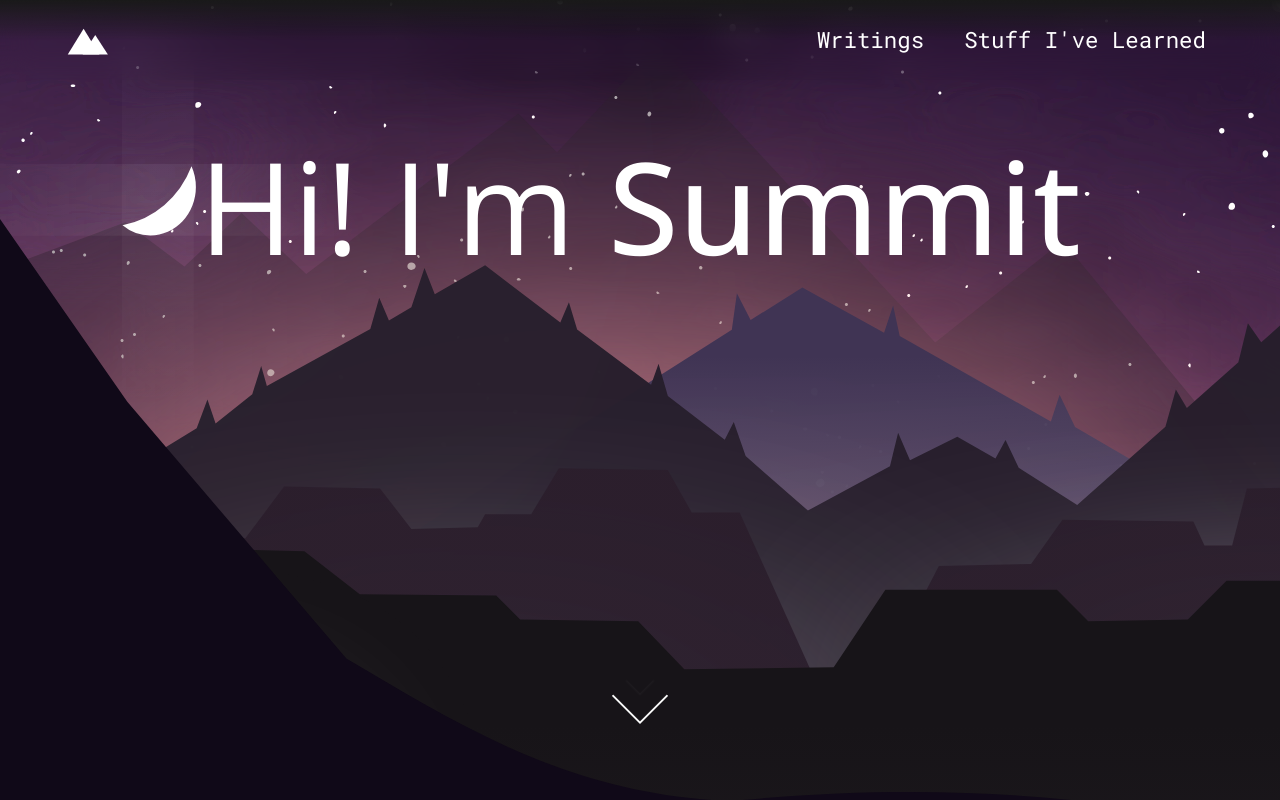
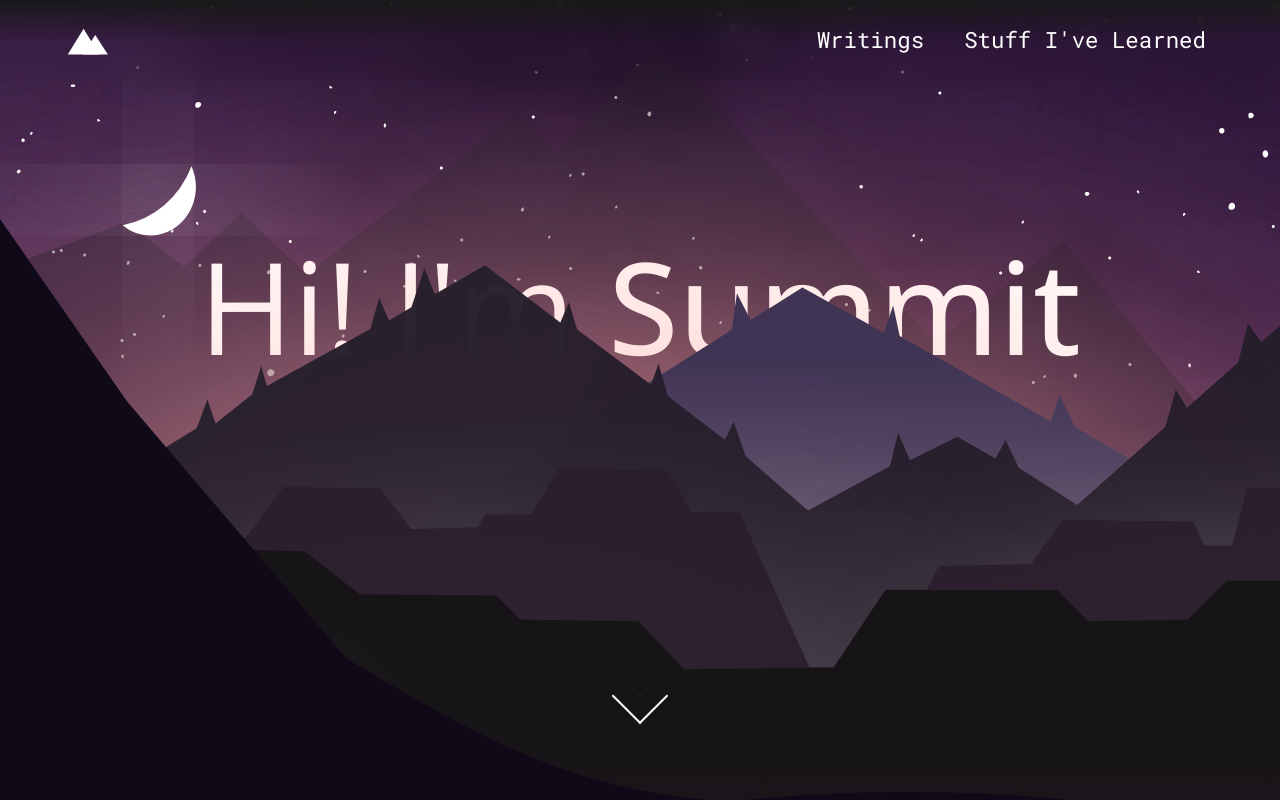
Before and after one commit to sumkawa/portfolio, a Next.js app: page / in a window 1280 px wide. Built offline with nearby package versions, Linux system fonts and the light colour scheme.

Commit message:
hero homepage safari fixes

```diff
--- a/src/app/page.module.css
+++ b/src/app/page.module.css
@@ -57,19 +57,19 @@
 }
 
 .main {
-  position: relative;
+  /* position: relative;
   display: flex;
   flex-direction: column;
   align-items: center;
-  justify-content: flex-start;
-  height: 100vh;
-  transform-style: preserve-3d;
-  z-index: -1;
+  justify-content: flex-start; */
   background-image: url(/hero_homepage/background_1.svg);
   background-attachment: fixed;
   background-position: center;
   background-size: cover;
-  min-height: 100vh;
+  position: relative;
+  width: 100%;
+  height: 100vh;
+  padding: 100px;
 }
 
 .links {
--- a/src/components/Core/Nav/Navbar/Navbar.module.css
+++ b/src/components/Core/Nav/Navbar/Navbar.module.css
@@ -6,7 +6,7 @@
   /* mix-blend-mode: difference; */
   z-index: 100;
   width: 100%;
-  background: red;
+  background: black;
   @supports (backdrop-filter: blur(16px)) or
     (-webkit-backdrop-filter: blur(16px)) {
     background: hsl(0deg 0% 0% / 0.5);
--- a/src/components/Homepage/HeroBackground/HeroBackground.module.css
+++ b/src/components/Homepage/HeroBackground/HeroBackground.module.css
@@ -1,35 +1,15 @@
-/* Individual transforms for images */
-.background1 {
-  transform: translateZ(-10px) scale(2);
-}
-
-.background2 {
-  transform: translateZ(-10px) scale(2);
-}
-
-.background3 {
-  transform: translateZ(-5px) scale(1.5);
-}
-
-.background4 {
-  transform: translateZ(-2px) scale(1.2);
-}
-
-.foreground {
-  transform: translateZ(0px) scale(1);
-}
-
 /* Parallax Styling */
 .background1,
 .background2,
 .background3,
 .background4,
 .foreground {
+  position: absolute;
+  top: 0;
+  left: 0;
+  width: 100%;
+  height: 100%;
   object-fit: cover;
-  position: absolute;
-  height: 100vh;
-  width: 100vw;
-  z-index: -1;
 }
 
 @media (max-width: 768px) {
--- a/src/components/Homepage/HeroBackground/HeroBackground.tsx
+++ b/src/components/Homepage/HeroBackground/HeroBackground.tsx
@@ -6,7 +6,7 @@
 
 function HeroBackground() {
   return (
-    <>
+    <div className={styles.parallaxContainer}>
       <Image
         src='/hero_homepage/background_2.svg'
         alt='Very Background Mountain'
@@ -41,7 +41,7 @@
       />
       <HomepageTitle />
       <ScrollArrow />
-    </>
+    </div>
   );
 }
 
--- a/src/components/Homepage/HomepageTitle/HomepageTitle.module.css
+++ b/src/components/Homepage/HomepageTitle/HomepageTitle.module.css
@@ -5,6 +5,7 @@
   font-weight: 100;
   line-height: 1.1;
   padding-top: 17vh;
+  text-align: center;
 }
 
 .TitleName {
```
